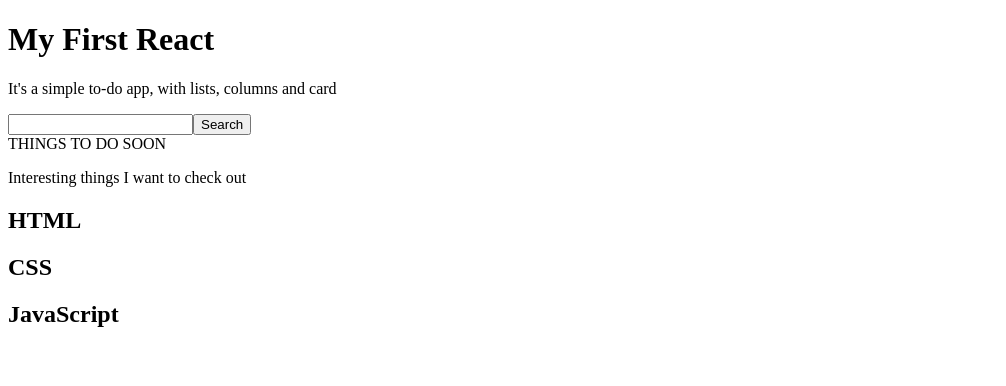
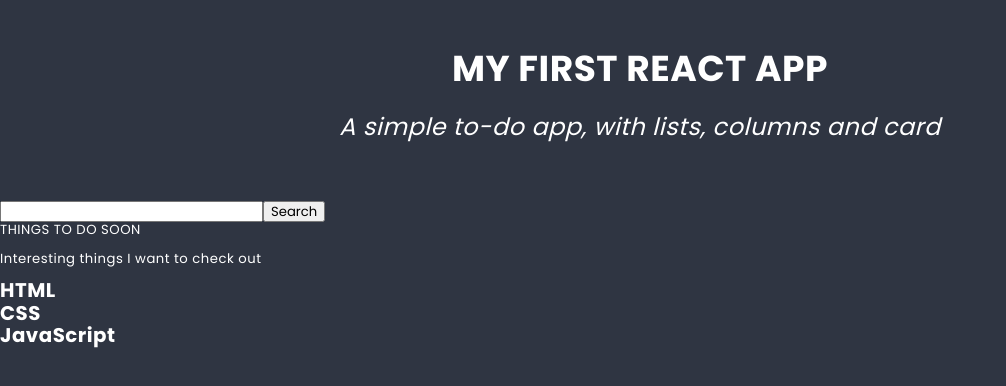
Before and after one commit to iMdPd/reactToDoApp, a JavaScript app: page / in a window 1280 px wide. Shown: the top 386 px of the page, without its empty margins (0-1006 px from the left). Built offline with nearby package versions, Linux system fonts and the light colour scheme.

Commit message:
Add Hero styles

```diff
--- a/src/components/Hero/Hero.js
+++ b/src/components/Hero/Hero.js
@@ -1,8 +1,12 @@
+import styles from "./Hero.module.scss";
+
 const Hero = () => {
   return (
-    <div>
-      <h1>My First React </h1>
-      <p>It's a simple to-do app, with lists, columns and card</p>
+    <div className={styles.hero}>
+      <h1 className={styles.title}>My first React App</h1>
+      <p className={styles.subtitle}>
+        A simple to-do app, with lists, columns and card
+      </p>
     </div>
   );
 };
--- /dev/null
+++ b/src/components/Hero/Hero.module.scss
@@ -0,0 +1,24 @@
+@import "../../styles/settings.scss";
+
+.hero {
+  padding: $base-size;
+}
+
+.title {
+  padding: ($base-size * 3) 0;
+  text-align: center;
+  font-size: ($base-size * 3);
+  text-transform: uppercase;
+}
+
+.subtitle {
+  padding: ($base-size * 2) 0;
+  text-align: center;
+  font-size: ($base-size * 2);
+  font-style: italic;
+  font-weight: normal;
+}
+
+.title + .subtitle {
+  margin-top: (-$base-size * 3);
+}
--- a/src/index.js
+++ b/src/index.js
@@ -1,4 +1,6 @@
 import ReactDOM from "react-dom";
 import App from "./App";
+import "./styles/normalize.scss";
+import "./styles/global.scss";
 
 ReactDOM.render(<App />, document.querySelector("#root"));
```
